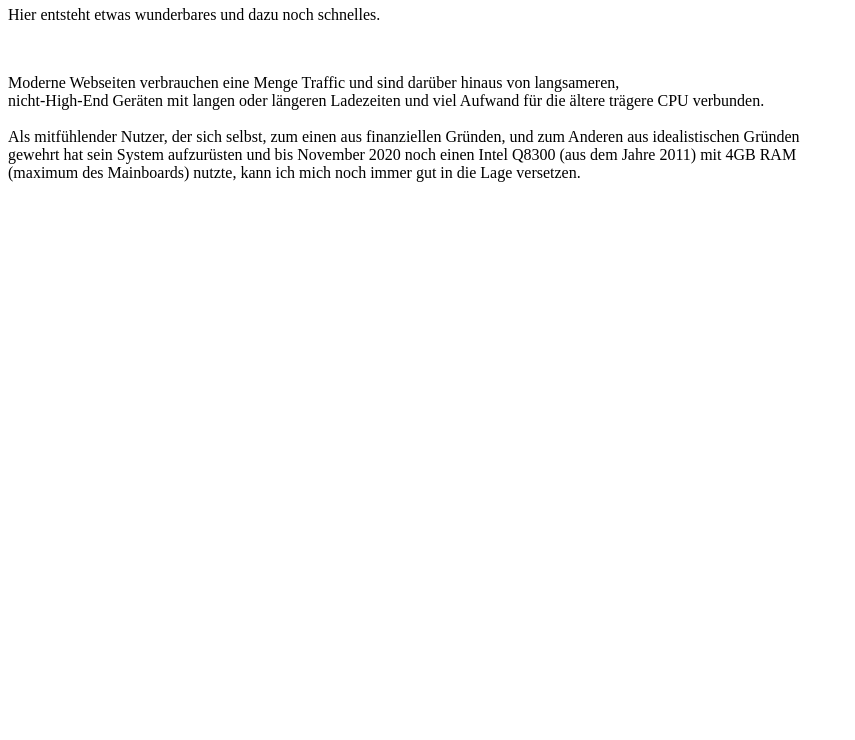
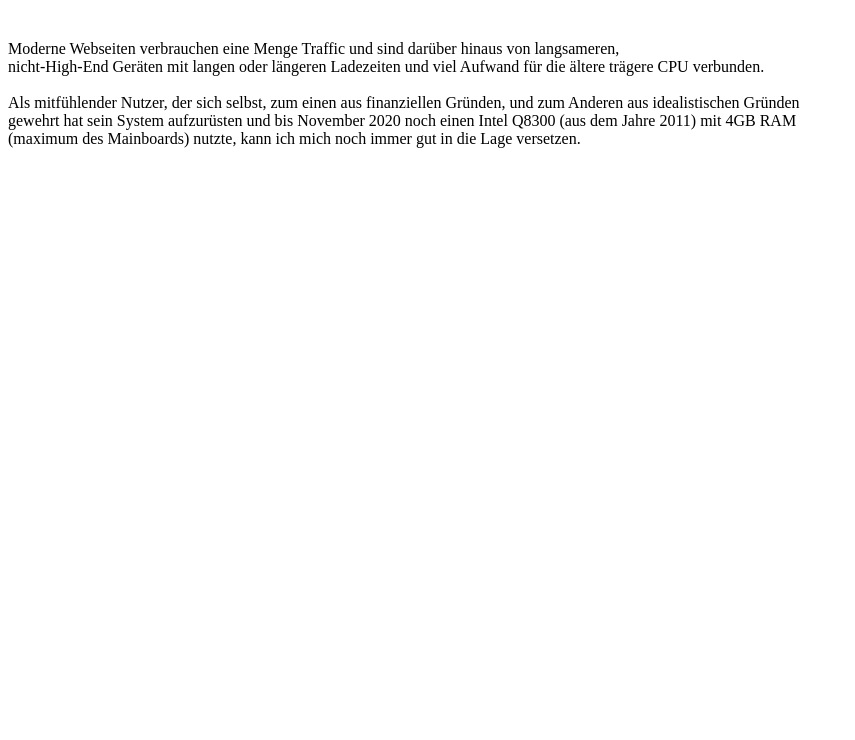
Before and after one commit to anxiolyt/anxiolyt.github.io, a plain HTML site: page index.html in a window 1280 px wide. Shown: the part 60-800 px from the top of the page, without its empty margins (0-855 px from the left). Drawn offline with Linux system fonts and the light colour scheme.

Commit message:
Update index.html

```diff
--- a/index.html
+++ b/index.html
@@ -5,7 +5,6 @@
 
   <body>
 <h1>Hallöchen</h1>
-<p>Hier entsteht etwas wunderbares und dazu noch schnelles.</p>
     <br/>
 <p>Moderne Webseiten verbrauchen eine Menge Traffic und sind darüber hinaus von langsameren, <br/>
   nicht-High-End Geräten mit langen oder längeren Ladezeiten und viel Aufwand für die ältere trägere CPU verbunden. <br/> <br/>
```
